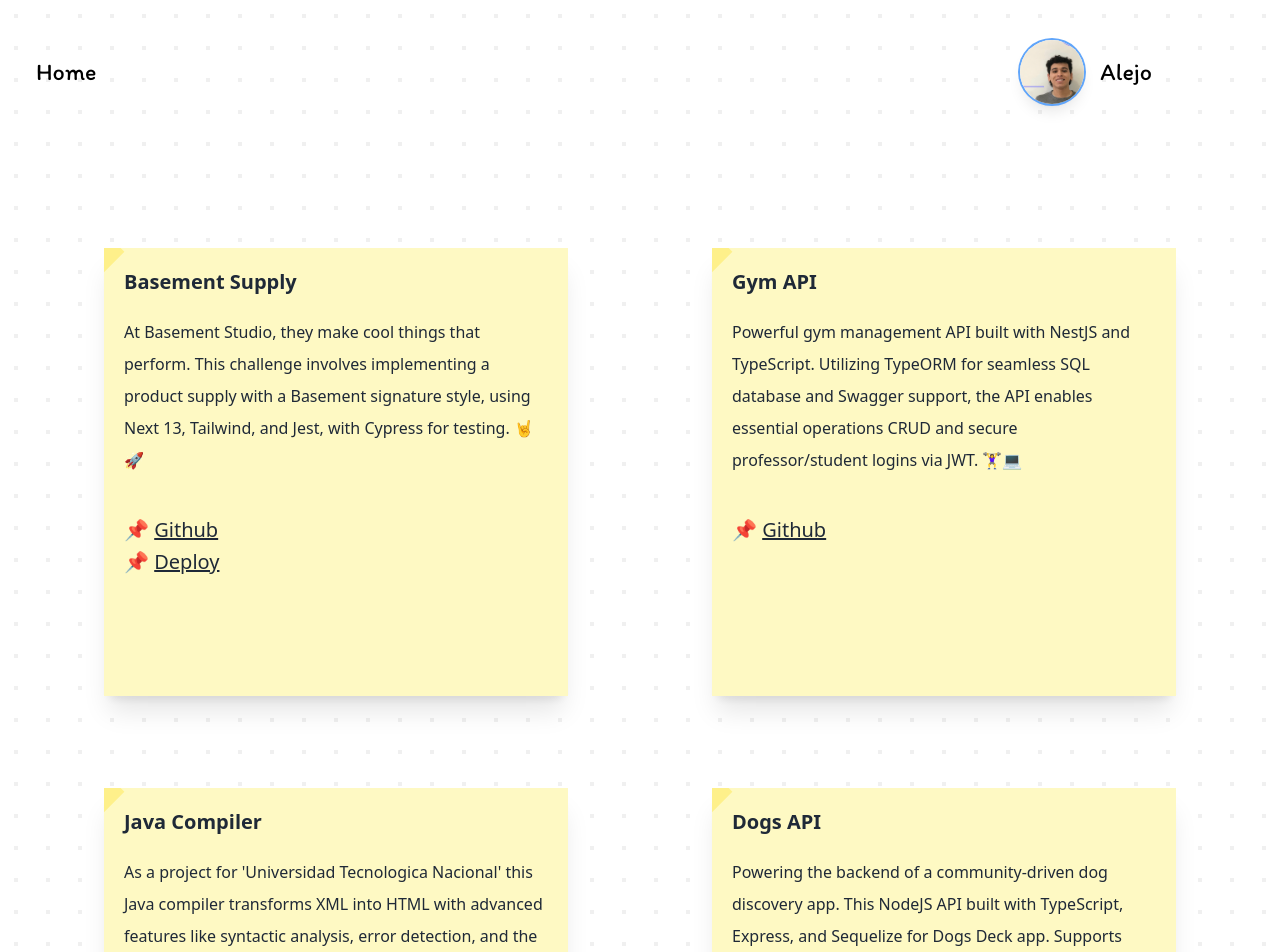
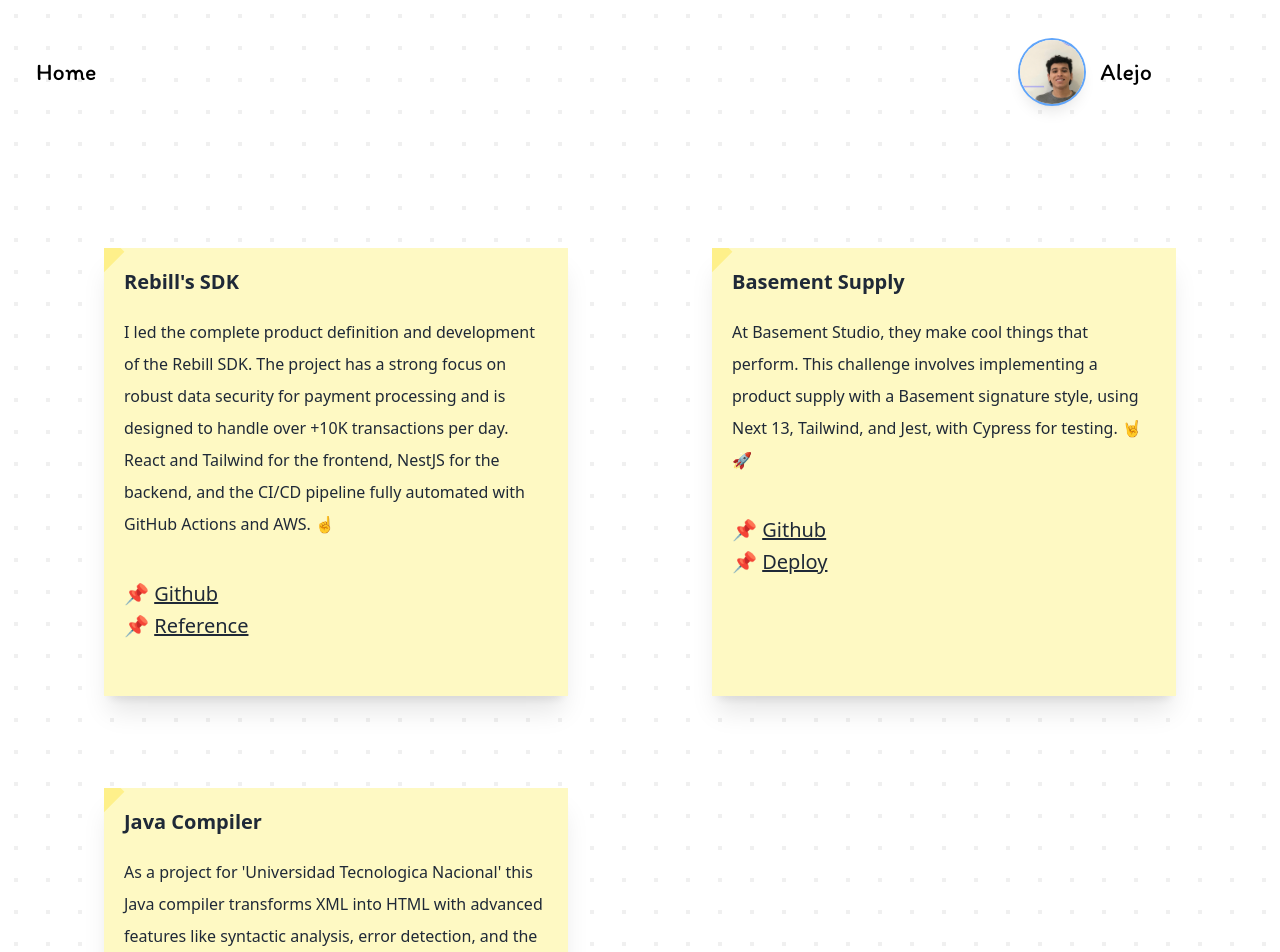
Before and after one commit to alejorrojas/portfolio-alejo, a Next.js app: page /work in a window 1280 px wide. Shown: the top 952 px of the page. Built offline with nearby package versions, Linux system fonts and the light colour scheme.

Commit message:
fix(app): update work information

```diff
--- a/app/work/page.tsx
+++ b/app/work/page.tsx
@@ -22,14 +22,21 @@
           <footer className="footer relative xs:top-2 md:top-10 xs:mb-10">
             <ul>
               <li>
-                <a target="_blank" href={work.github}>
+                <a target="_blank" href={work?.github}>
                   📌 <span className="underline">Github</span>
                 </a>
               </li>
-              {work.deploy && (
+              {work?.deploy && (
                 <li className="mt-1">
                   <a target="_blank" href={work.deploy}>
                     📌 <span className="underline">Deploy</span>
+                  </a>
+                </li>
+              )}
+              {work?.reference && (
+                <li className="mt-1">
+                  <a target="_blank" href={work.reference}>
+                    📌 <span className="underline">Reference</span>
                   </a>
                 </li>
               )}
--- a/data/about.data.ts
+++ b/data/about.data.ts
@@ -3,7 +3,7 @@
 */
 const dataAbout = {
     presentation: {
-        main: "Creative by nature, logical and methodical by profession. I believe that the convergence of my experiences provides me with a solid foundation to tackle various projects in a resilient manner.",
+        main: "Born creative. I believe that the convergence of my experiences provides me with a solid foundation to tackle any project in a resilient manner.",
         aside: "I am a developer with experience in key technologies such as React, NodeJS, and a recent focus on Java"
     },
     studies: ["System Engineering - present", "SoyHenry Bootcamp", "Self learning (a lot)"],
--- a/data/work.data.ts
+++ b/data/work.data.ts
@@ -4,6 +4,13 @@
 @todo Migrate data to Contenful
 */
 const dataWork: Work[] = [
+  {
+    title: "Rebill's SDK",
+    description:
+      "I led the complete product definition and development of the Rebill SDK. The project has a strong focus on robust data security for payment processing and is designed to handle over +10K transactions per day. React and Tailwind for the frontend, NestJS for the backend, and the CI/CD pipeline fully automated with GitHub Actions and AWS. ☝️",
+    github: "https://github.com/rebillto/demo-sdk-v3",
+    reference: "https://docs.rebill.com/sdk",
+  },
   {
     title: "Basement Supply",
     description:
@@ -12,23 +19,11 @@
     deploy: "https://alejoxbasement.vercel.app/",
   },
   {
-    title: "Gym API",
-    description:
-      "Powerful gym management API built with NestJS and TypeScript. Utilizing TypeORM for seamless SQL database and Swagger support, the API enables essential operations CRUD and secure professor/student logins via JWT. 🏋️‍♀️💻",
-    github: "https://github.com/alejorrojas/gym-api",
-  },
-  {
     title: "Java Compiler",
     description:
       "As a project for 'Universidad Tecnologica Nacional' this Java compiler transforms XML into HTML with advanced features like syntactic analysis, error detection, and the compilation of well-structured HTML files. Emphasis is placed on understanding the syntactic analysis process and derivation trees based on language grammar. ☁⚙ ",
     github: "https://github.com/alejorrojas/utn-compiler",
-  },
-  {
-    title: "Dogs API",
-    description:
-      "Powering the backend of a community-driven dog discovery app. This NodeJS API built with TypeScript, Express, and Sequelize for Dogs Deck app. Supports POST, DELETE, and GET endpoints with filters and integrates seamlessly with an SQL database 🚀⚙",
-    github: "https://github.com/alejorrojas/dogs-api",
-  },
+  }
 ];
 
 export default dataWork;
```
